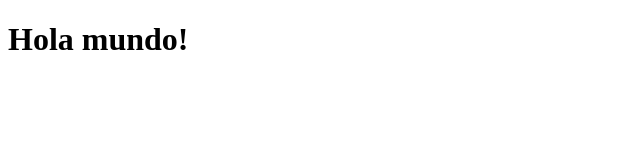
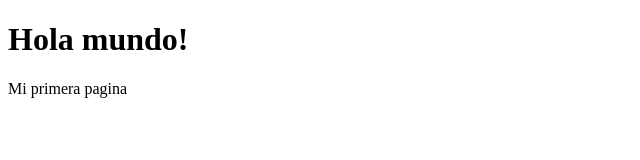
Before and after one commit to Azt3kCode/Git-Test, a plain HTML site: page index.html in a window 1280 px wide. Shown: the whole page, without its empty margins (0-640 px from the left). Drawn offline with Linux system fonts and the light colour scheme.

Commit message:
Segundo commit

```diff
--- a/index.html
+++ b/index.html
@@ -8,5 +8,6 @@
 </head>
 <body>
     <h1>Hola mundo!</h1>
+    <p>Mi primera pagina</p>
 </body>
 </html>
```
